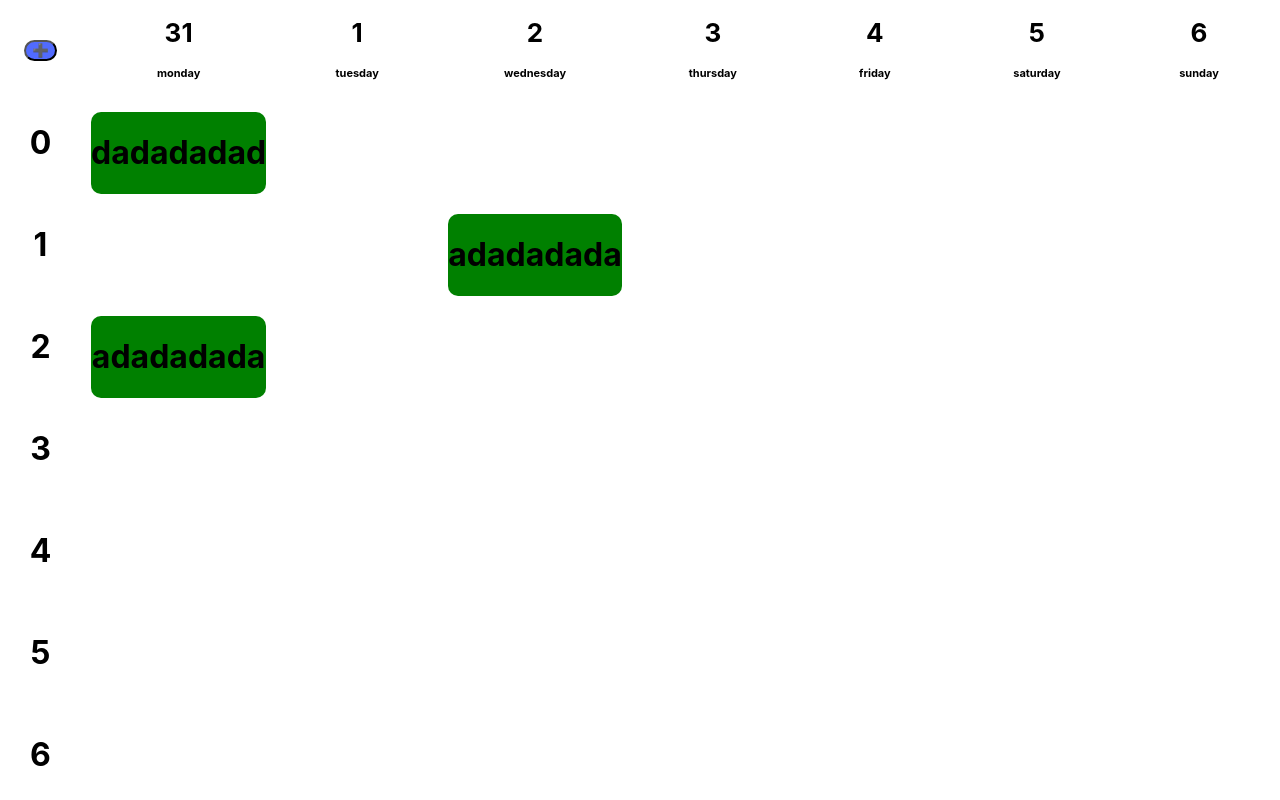
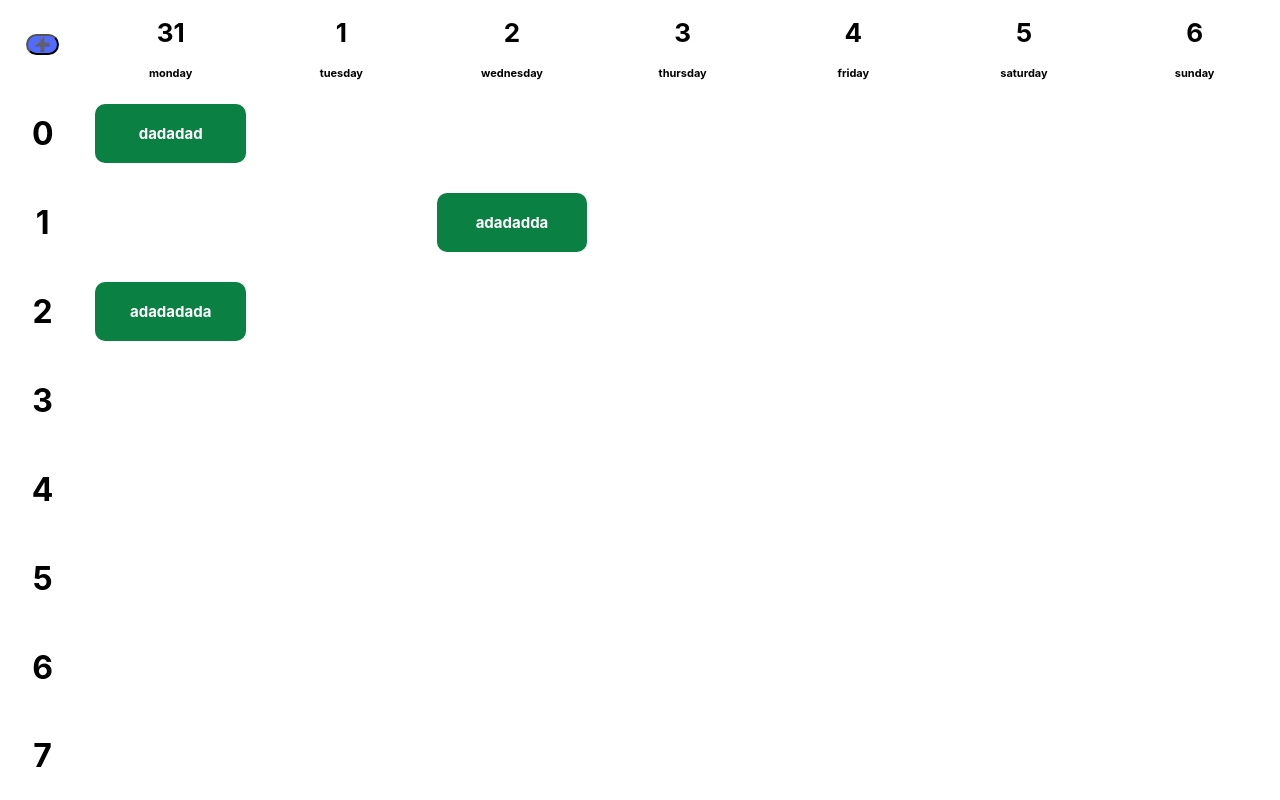
Before and after one commit to avinash84319/DoctorFrontend-web, a React (Create React App) app: page /cal in a window 1280 px wide. Shown: the top 800 px of the page. Built offline with nearby package versions, Linux system fonts and the light colour scheme.

Commit message:
added event editor feature

```diff
--- a/src/components/Cal-Eventeditor.js
+++ b/src/components/Cal-Eventeditor.js
@@ -1,18 +1,37 @@
-function Eventeditor(props){
+const React = require('react');
 
-    const editdis=props.editdis
-    const submitEvent=props.submitEvent
 
-    return <div className="cal-event-editor" style={{"display":editdis}}>
-            <h1>Event Editor</h1>
-            <input type="text"  placeholder="Event Name"></input>
-            <input type="text"  placeholder="Event Description"></input>
-            <input type="text"  placeholder="Event Start Day"></input>
-            <input type="text"  placeholder="Event End Day"></input>
-            <input type="text"  placeholder="Event Start Time"></input>
-            <input type="text"  placeholder="Event End Time"></input>
-            <button onClick={submitEvent}>Submit</button>
-        </div>
+function Eventeditor(props) {
+
+    const editdis = props.editdis
+    const seteditdis = props.seteditdis
+    const submitEvent = props.submitEvent
+    const deleteEvent = props.deleteEvent
+    const name = props.name
+    const desc = props.desc
+    const start = props.start
+    const end = props.end
+    const daystart = props.daystart
+    const dayend = props.dayend
+    const setname = props.setname
+    const setdesc = props.setdesc
+    const setstart = props.setstart
+    const setend = props.setend
+    const setstartday = props.setstartday
+    const setendday = props.setendday
+
+    return <div className="cal-event-editor" style={{ "display": editdis }}>
+        <button className="cal-event-editor-close" onClick={() => { seteditdis("none") }}>❌</button>
+        <h1>Event Editor</h1>
+        <input type="text" onChange={(e) => setname(e.target.value)} value={name} placeholder="Name"></input>
+        <input type="text" onChange={(e) => setdesc(e.target.value)} value={desc} placeholder="Description"></input>
+        <input type="text" onChange={(e) => setstartday(e.target.value)} value={daystart} placeholder="Start Day"></input>
+        <input type="text" onChange={(e) => setendday(e.target.value)} value={dayend} placeholder="End Day"></input>
+        <input type="text" onChange={(e) => setstart(e.target.value)} value={start} placeholder="Start Time"></input>
+        <input type="text" onChange={(e) => setend(e.target.value)} value={end} placeholder="End Time"></input>
+        <button onClick={submitEvent}>Submit</button>
+        <button onClick={deleteEvent}>Delete</button>
+    </div>
 }
 
 export default Eventeditor;
--- /dev/null
+++ b/src/components/Cal-Events.js
@@ -0,0 +1,13 @@
+function Events(props){
+
+    const events=props.events
+    const clickonevent=props.clickonevent
+
+    return events.map((event)=>{
+    return <div className="cal-event-div" onClick={clickonevent} style={{"gridRow":event.start+"/"+event.end,"gridColumn":event.daystart+"/"+event.dayend}}>
+            <h1 className="cal-event-h">{event.name}</h1>
+            </div>
+}
+)}
+
+export default Events;
--- a/src/components/Events.js
+++ /dev/null
@@ -1,12 +0,0 @@
-function Events(props){
-
-    const events=props.events
-
-    return events.map((event)=>{
-    return <div className="cal-event-div" style={{"gridRow":event.start+"/"+event.end,"gridColumn":event.daystart+"/"+event.dayend}}>
-            <h1>{event.desc}</h1>
-            </div>
-}
-)}
-
-export default Events;
--- a/src/css/Calender.css
+++ b/src/css/Calender.css
@@ -4,6 +4,8 @@
     margin:0px;
     background-color: white;
     display: grid;
+    justify-content: center;
+    align-items: center;
     grid-template-columns: 1fr 2fr 2fr 2fr 2fr 2fr 2fr 2fr;
     grid-template-rows:repeat(12, 1fr);
 }
@@ -38,13 +40,19 @@
 }
 
 .cal-event-div{
-    background-color: green;
+    background-color: #0b8043;
     border-radius: 10px;
     margin: 10px;
+    padding: 10px;
 }
 
 .cal-event-div:hover{
     background-color: #8fb88f;
+}
+
+.cal-event-h{
+    font-size:15px;
+    color: white;
 }
 
 .cal-event-editor{
@@ -58,3 +66,12 @@
     border-radius: 30px;
     box-shadow: 0px 0px 10px 10px rgba(0, 0, 0, 0.1);
 }
+
+.cal-event-editor-close{
+    position: absolute;
+    top: 10px;
+    right: 10px;
+    font-size: 20px;
+    color: rgb(255, 255, 255);
+    cursor: pointer;
+}
--- a/src/screens/Calender.js
+++ b/src/screens/Calender.js
@@ -1,84 +1,159 @@
 import '../css/Calender.css';
-import Events from '../components/Events';
+import Events from '../components/Cal-Events';
 import Head from '../components/Cal-Head';
 import Rowstarter from '../components/Cal-Rowstarter';
 import Eventeditor from '../components/Cal-Eventeditor';
-import React,{useState} from 'react';
+import React, { useState } from 'react';
 
-function Calender(){
+function Calender() {
 
-    const [events,setevents]=useState([
-        {daystart:2,dayend:3,start:2,end:3,desc:"dadadadad"},
-        {daystart:2,dayend:3,start:4,end:5,desc:"adadadada"},
-        {daystart:4,dayend:5,start:3,end:4,desc:"adadadada"},
+    const [events, setevents] = useState([
+        { daystart: 2, dayend: 3, start: 4, end: 5, desc: "adsda", name: "adadadada" },
+        { daystart: 4, dayend: 5, start: 3, end: 4, desc: "adsda", name: "adadadda" },
+        { daystart: 2, dayend: 3, start: 2, end: 3, desc: "adsda", name: "dadadad" },
     ])
 
-    const [editdis,seteditdis]=useState("none")
+    const [editdis, seteditdis] = useState("none")
 
-    const daysdates=[
-        {day:"monday",date:"31"},
-        {day:"tuesday",date:"1"},
-        {day:"wednesday",date:"2"},
-        {day:"thursday",date:"3"},
-        {day:"friday",date:"4"},
-        {day:"saturday",date:"5"},
-        {day:"sunday",date:"6"}
+    // state for all the inputs
+    const [name, setname] = useState("")
+    const [desc, setdesc] = useState("")
+    const [daystart, setstartday] = useState("")
+    const [dayend, setendday] = useState("")
+    const [start, setstart] = useState("")
+    const [end, setend] = useState("")
+
+    const daysdates = [
+        { day: "monday", date: "31" },
+        { day: "tuesday", date: "1" },
+        { day: "wednesday", date: "2" },
+        { day: "thursday", date: "3" },
+        { day: "friday", date: "4" },
+        { day: "saturday", date: "5" },
+        { day: "sunday", date: "6" }
     ]
 
-    const times=[
-        {time:0},
-        {time:1},
-        {time:2},
-        {time:3},
-        {time:4},
-        {time:5},
-        {time:6},
-        {time:7},
-        {time:8},
-        {time:9},
-        {time:10},
-        {time:11},
-        {time:12}
+    const times = [
+        { time: 0 },
+        { time: 1 },
+        { time: 2 },
+        { time: 3 },
+        { time: 4 },
+        { time: 5 },
+        { time: 6 },
+        { time: 7 },
+        { time: 8 },
+        { time: 9 },
+        { time: 10 },
+        { time: 11 },
+        { time: 12 }
     ]
 
-    function addevent(){
-        if (editdis==="none"){
+    function addevent() {
+        if (editdis === "none") {
             seteditdis("block")
+            // set the inputs to empty
+            setname("")
+            setdesc("")
+            setstartday("")
+            setendday("")
+            setstart("")
+            setend("")
         }
-        else{
+        else {
             seteditdis("none")
         }
     }
 
-    const submitEvent=(e)=>{
+    const clickonevent = (e) => {
+        let event = e.target
+        let name = event.innerText
+        // search in events for the event with name
+        let desc = ""
+        let start = 0
+        let end = 0
+        let daystart = 0
+        let dayend = 0
+        for (let i = 0; i < events.length; i++) {
+            if (events[i].name === name) {
+                desc = events[i].desc
+                start = events[i].start
+                end = events[i].end
+                daystart = events[i].daystart
+                dayend = events[i].dayend
+            }
+        }
+        setname(name)
+        setdesc(desc)
+        setstartday(daystart)
+        setendday(dayend)
+        setstart(start)
+        setend(end)
+        seteditdis("block")
+    }
+
+    const submitEvent = (e) => {
         e.preventDefault()
-        let btn=e.target
-        let name=btn.previousSibling.previousSibling.previousSibling.previousSibling.previousSibling.previousSibling.value
-        let desc=btn.previousSibling.previousSibling.previousSibling.previousSibling.previousSibling.value
-        let startday=btn.previousSibling.previousSibling.previousSibling.previousSibling.value
-        let endday=btn.previousSibling.previousSibling.previousSibling.value
-        let starttime=btn.previousSibling.previousSibling.value
-        let endtime=btn.previousSibling.value
-        let start=parseInt(starttime)+2
-        let end=parseInt(endtime)+2
-        let daystart=parseInt(startday)+2
-        let dayend=parseInt(endday)+2
-        let event={daystart,dayend,start,end,desc,name}
-        setevents([...events,event])
+        let btn = e.target
+        let name = btn.previousSibling.previousSibling.previousSibling.previousSibling.previousSibling.previousSibling.value
+        let desc = btn.previousSibling.previousSibling.previousSibling.previousSibling.previousSibling.value
+        let startday = btn.previousSibling.previousSibling.previousSibling.previousSibling.value
+        let endday = btn.previousSibling.previousSibling.previousSibling.value
+        let starttime = btn.previousSibling.previousSibling.value
+        let endtime = btn.previousSibling.value
+        let start = parseInt(starttime) + 2
+        let end = parseInt(endtime) + 2
+        let daystart = parseInt(startday) + 2
+        let dayend = parseInt(endday) + 2
+        let event = { daystart, dayend, start, end, desc, name }
+        // check if the event is already there
+        for (let i = 0; i < events.length; i++) {
+            if (events[i].name === name) {
+                events.splice(i, 1)
+            }
+        }
+        setevents([...events, event])
+        seteditdis("none")
+    }
+
+    const deleteEvent = (e) => {
+        e.preventDefault()
+        let btn = e.target
+        let name = btn.previousSibling.previousSibling.previousSibling.previousSibling.previousSibling.previousSibling.previousSibling.value
+        // check if the event is already there
+        for (let i = 0; i < events.length; i++) {
+            if (events[i].name === name) {
+                events.splice(i, 1)
+            }
+        }
+        setevents([...events])
         seteditdis("none")
     }
 
 
 
-    return(
+    return (
         <div className="calender">
-                <div className='cal-header-add'>
-                    <button onClick={addevent} className='cal-header-add-btn'>➕</button>
-                </div>
-                <Head daysdates={daysdates} />
-                <Rowstarter times={times} />
-                <Events events={events} />
-                <Eventeditor editdis={editdis} submitEvent={submitEvent} />
+            <div className='cal-header-add'>
+                <button onClick={addevent} className='cal-header-add-btn'>➕</button>
+            </div>
+            <Head daysdates={daysdates} />
+            <Rowstarter times={times} />
+            <Events events={events} clickonevent={clickonevent} />
+            <Eventeditor editdis={editdis} seteditdis={seteditdis} submitEvent={submitEvent} deleteEvent={deleteEvent}
+                name={name}
+                desc={desc}
+                daystart={daystart}
+                dayend={dayend}
+                start={start}
+                end={end}
+                setname={setname}
+                setdesc={setdesc}
+                setstartday={setstartday}
+                setendday={setendday}
+                setstart={setstart}
+                setend={setend}
+            />
         </div>
     )
 }
```
